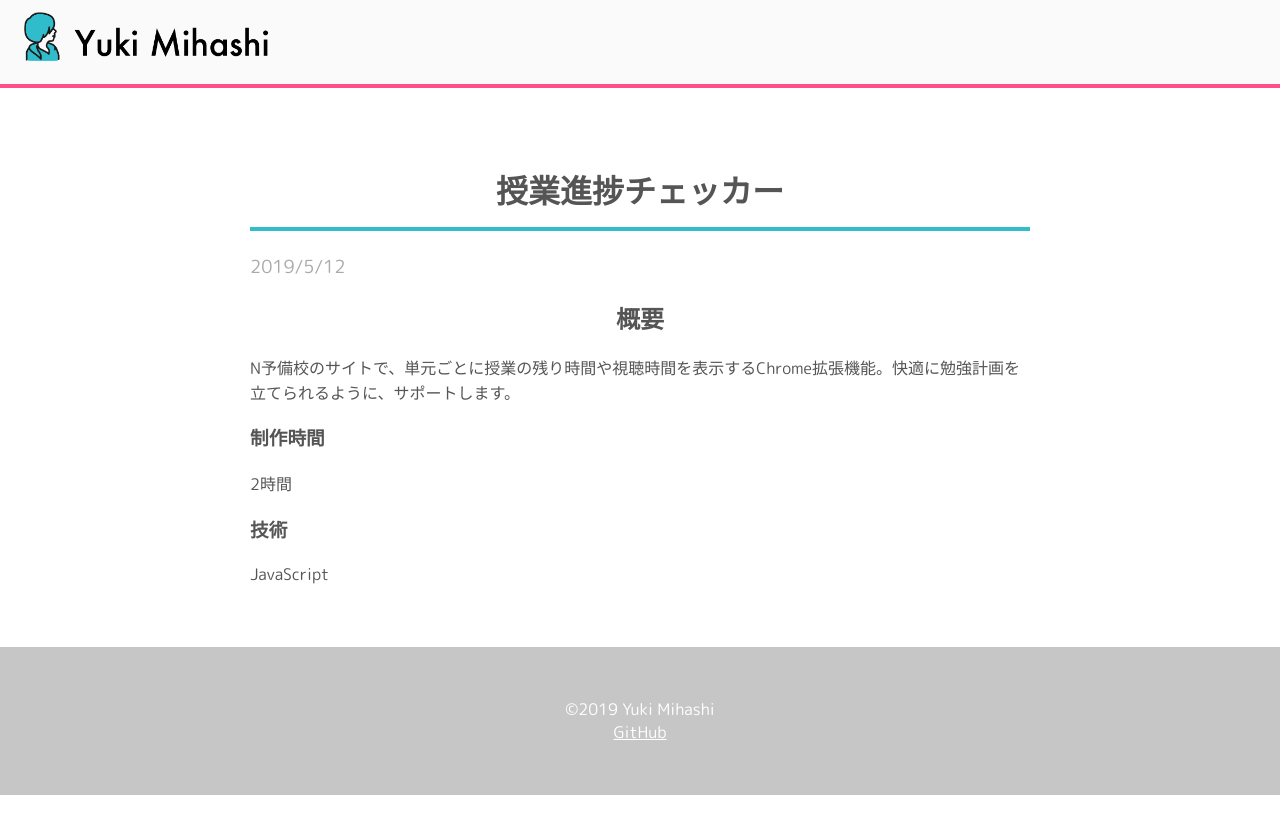
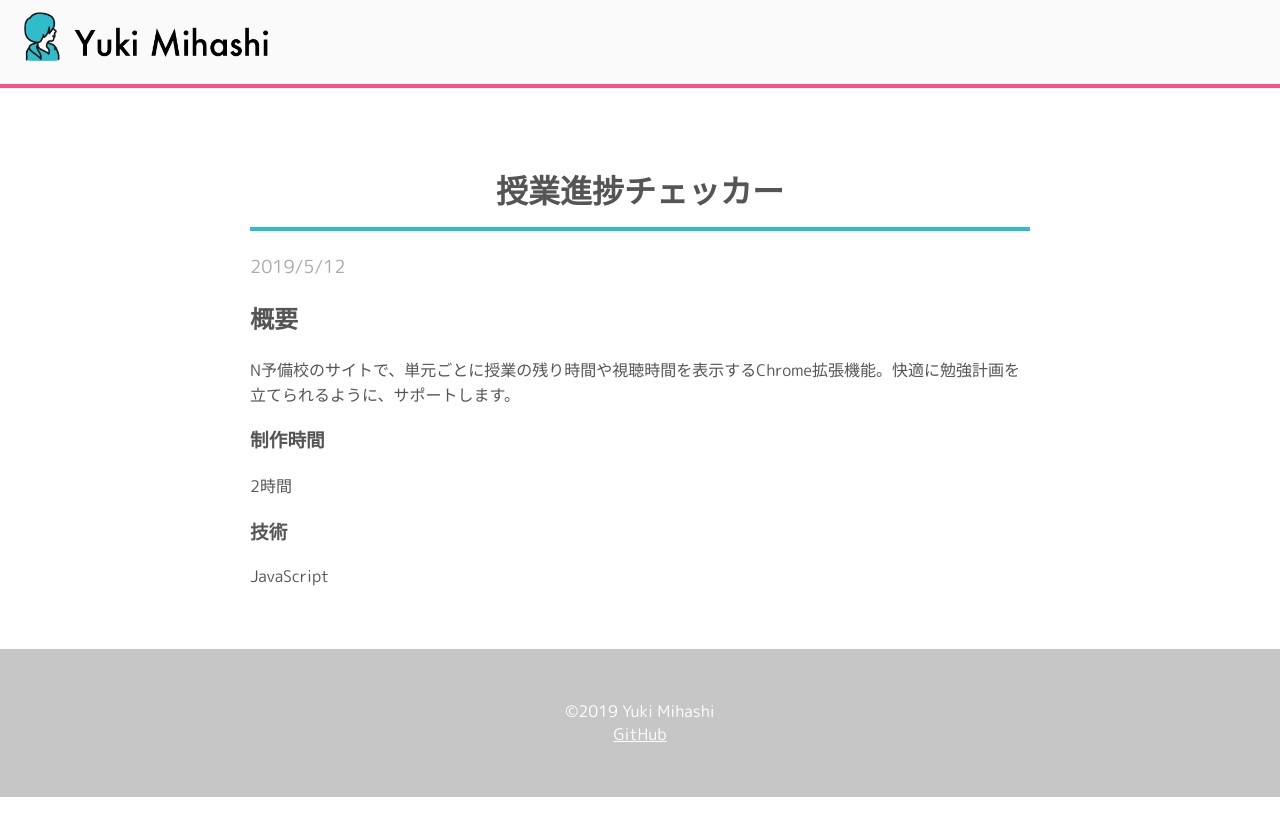
Before and after one commit to madoreenu/yuki384.github.io, a Jekyll site: the page built from _posts/2019-05-12-class-time-check.md, in a window 1280 px wide. Shown: the top 836 px of the page. Built offline with Jekyll 4.4.1, drawn with Linux system fonts in a browser that asks for light colours; nearby versions of some CDN libraries; some web fonts are replaced.

Commit message:
記事内の見出しを左寄せ

```diff
--- a/assets/css/main.scss
+++ b/assets/css/main.scss
@@ -141,7 +141,7 @@ body{
   color: #fff;
 }
 
-h2{
+.section h2:not(.content h2){
   text-align: center;
   font-family: 'baloo';
 }
```
